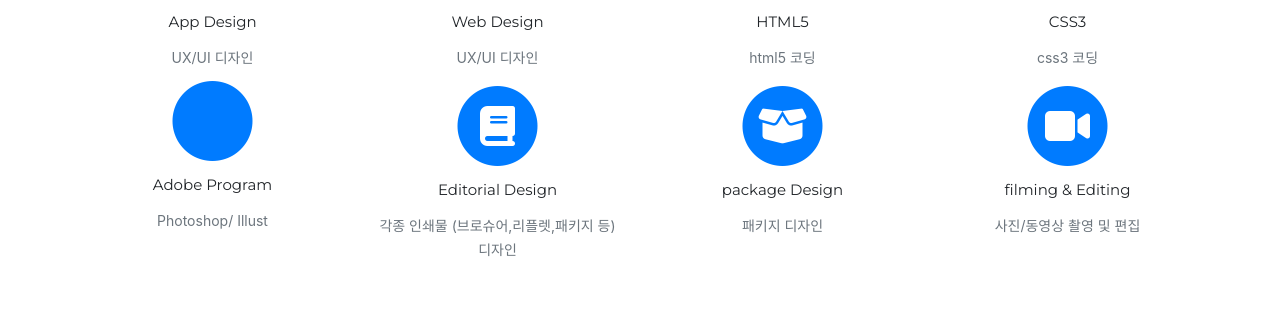
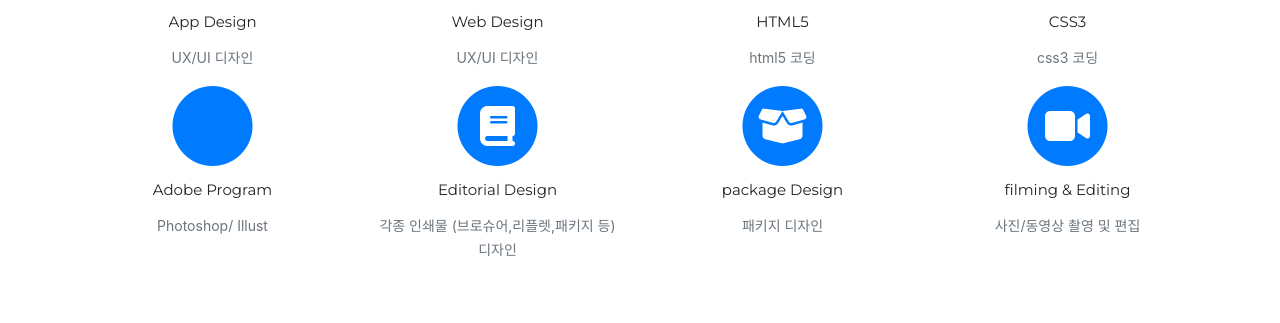
Before and after one commit to alkava28/alkava28, a Jekyll site: the page built from index.html, in a window 1280 px wide. Shown: the part 1350-1673 px from the top of the page. Built offline with Jekyll 4.4.1, drawn with Linux system fonts in a browser that asks for light colours; nearby versions of some CDN libraries; some web fonts are replaced; library files that are not in the unit come from our copies.

Commit message:
Update services.html

```diff
--- a/_includes/services.html
+++ b/_includes/services.html
@@ -40,7 +40,7 @@
                     <h4 class="service-heading">CSS3</h4>
                     <p class="text-muted">css3 코딩</p>
                 </div>
-                <div class="col-md-3">
+                <div class="col-md-3 mt-2">
                     <span class="fa-stack fa-4x">
                         <i class="fa fa-circle fa-stack-2x text-primary"></i>
                         <i class="fab fa-adobe fa-stack-1x fa-inverse"></i>
```
